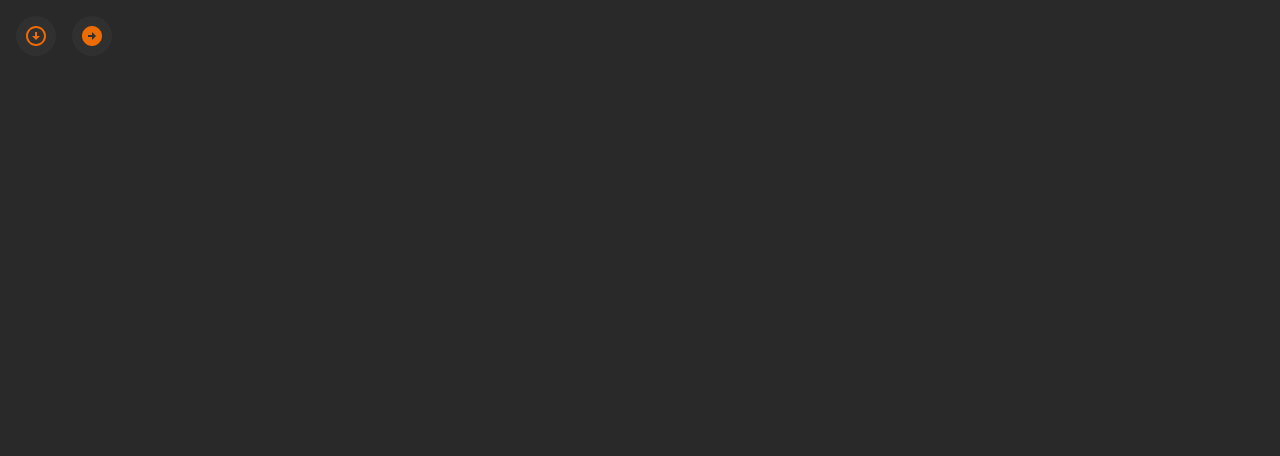
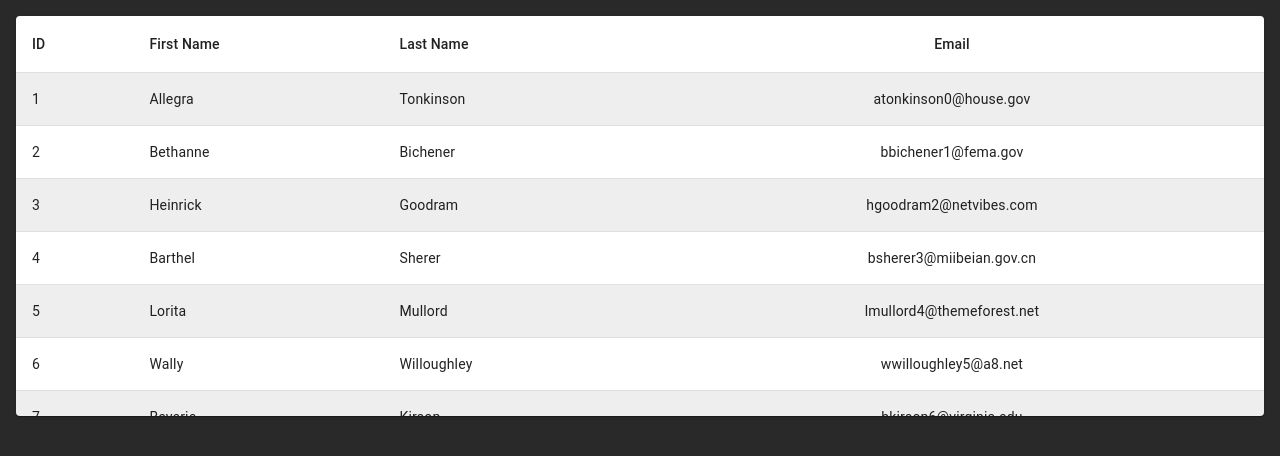
Before and after one commit to SebaGNH/CE-MIU-VY, a React (Vite) app: page / in a window 1280 px wide. Shown: the top 456 px of the page. Built offline with nearby package versions, Linux system fonts and the light colour scheme.

Commit message:
Se realizan prueba scon tabla de material ui

```diff
--- a/src/App.jsx
+++ b/src/App.jsx
@@ -1,6 +1,6 @@
 import React, {Fragment} from 'react'
 
-import { M01_Typography, M02_Button, M03_ButtonGroup, M04_ToggleButton, M05_TextFields, M06_Select, M07_RadioBtn, M08_CheckBox, M09_Switch, M11_AutoComplete, M12_Box, M13_Stack, M14_Grid, M15_Paper, M16_Card, M17_Accordion, M18_imageList, M19_NavBar, M20_Menu, M21_Link, M22_Breadcrumbs, M23_Drawer, M24_SpeedDial, M25_BottomNavigation, M26_Avatar, M27_Badge, M28_List, M29_Chip, M30_Tooltip } from './components'
+import { M01_Typography, M02_Button, M03_ButtonGroup, M04_ToggleButton, M05_TextFields, M06_Select, M07_RadioBtn, M08_CheckBox, M09_Switch, M11_AutoComplete, M12_Box, M13_Stack, M14_Grid, M15_Paper, M16_Card, M17_Accordion, M18_imageList, M19_NavBar, M20_Menu, M21_Link, M22_Breadcrumbs, M23_Drawer, M24_SpeedDial, M25_BottomNavigation, M26_Avatar, M27_Badge, M28_List, M29_Chip, M30_Tooltip, M31_Table } from './components'
 
 import M10_Rating from './components/M10_Rating'
 
@@ -39,7 +39,8 @@ const App = () => {
       {/* <M27_Badge/> */}
       {/* <M28_List/> */}
       {/* <M29_Chip/> */}
-      <M30_Tooltip/>
+      {/* <M30_Tooltip/> */}
+      <M31_Table/>
     </Fragment>
   )
 }
--- /dev/null
+++ b/src/components/M31_Table.jsx
@@ -0,0 +1,43 @@
+import React from 'react'
+import { TableContainer, Table, TableHead, TableBody, TableRow, TableCell, Paper } from '@mui/material'
+import { tableData } from './index'
+
+export const M31_Table = () => {
+  return (
+    <TableContainer component={Paper} sx={{maxHeight: '400px'}}>
+      <Table aria-aria-label='Simple Table'>
+        <TableHead>
+          <TableRow>
+            <TableCell>ID</TableCell>
+            <TableCell>First Name</TableCell>
+            <TableCell>Last Name</TableCell>
+            <TableCell align='center'>Email</TableCell>
+          </TableRow>
+        </TableHead>
+        <TableBody>
+          {
+            tableData.map((data) => (
+              <TableRow
+                key={data.id}
+                sx={{'&:last-child td, &:last-child th': { border:0 },
+                '&:nth-of-type(odd)': { background: '#eeeeee'}}}
+              >
+                <TableCell>{data.id}</TableCell>
+                <TableCell>{data.first_name}</TableCell>
+                <TableCell>{data.last_name}</TableCell>
+                <TableCell align='center'>{data.email}</TableCell>
+              </TableRow>
+            ))
+          }
+        </TableBody>
+      </Table>
+    </TableContainer>
+  )
+}
+
+/*
+
+- Limitamos el alto de la tabla
+<TableContainer component={Paper} sx={{maxHeight: '400px'}}>
+
+*/
--- a/src/components/index.js
+++ b/src/components/index.js
@@ -28,6 +28,7 @@ export * from './M27_Badge'
 export * from './M28_List'
 export * from './M29_Chip'
 export * from './M30_Tooltip'
+export * from './M31_Table'
 
 
 
@@ -187,3 +188,77 @@ export const itemData3 = [
     title: 'Coffee table'
   }
 ]
+
+
+
+export const tableData = [{
+  "id": 1,
+  "first_name": "Allegra",
+  "last_name": "Tonkinson",
+  "email": "atonkinson0@house.gov",
+  "gender": "Female",
+  "ip_address": "233.229.99.84"
+}, {
+  "id": 2,
+  "first_name": "Bethanne",
+  "last_name": "Bichener",
+  "email": "bbichener1@fema.gov",
+  "gender": "Female",
+  "ip_address": "13.209.114.21"
+}, {
+  "id": 3,
+  "first_name": "Heinrick",
+  "last_name": "Goodram",
+  "email": "hgoodram2@netvibes.com",
+  "gender": "Non-binary",
+  "ip_address": "96.111.98.249"
+}, {
+  "id": 4,
+  "first_name": "Barthel",
+  "last_name": "Sherer",
+  "email": "bsherer3@miibeian.gov.cn",
+  "gender": "Male",
+  "ip_address": "16.218.51.21"
+}, {
+  "id": 5,
+  "first_name": "Lorita",
+  "last_name": "Mullord",
+  "email": "lmullord4@themeforest.net",
+  "gender": "Female",
+  "ip_address": "231.12.42.176"
+}, {
+  "id": 6,
+  "first_name": "Wally",
+  "last_name": "Willoughley",
+  "email": "wwilloughley5@a8.net",
+  "gender": "Male",
+  "ip_address": "149.85.198.49"
+}, {
+  "id": 7,
+  "first_name": "Beverie",
+  "last_name": "Kirsop",
+  "email": "bkirsop6@virginia.edu",
+  "gender": "Agender",
+  "ip_address": "228.34.152.144"
+}, {
+  "id": 8,
+  "first_name": "Essa",
+  "last_name": "Laye",
+  "email": "elaye7@icq.com",
+  "gender": "Female",
+  "ip_address": "70.93.66.213"
+}, {
+  "id": 9,
+  "first_name": "Birgitta",
+  "last_name": "Rowston",
+  "email": "browston8@nasa.gov",
+  "gender": "Female",
+  "ip_address": "75.27.169.231"
+}, {
+  "id": 10,
+  "first_name": "James",
+  "last_name": "Milthorpe",
+  "email": "jmilthorpe9@theglobeandmail.com",
+  "gender": "Male",
+  "ip_address": "20.156.186.123"
+}]
```
